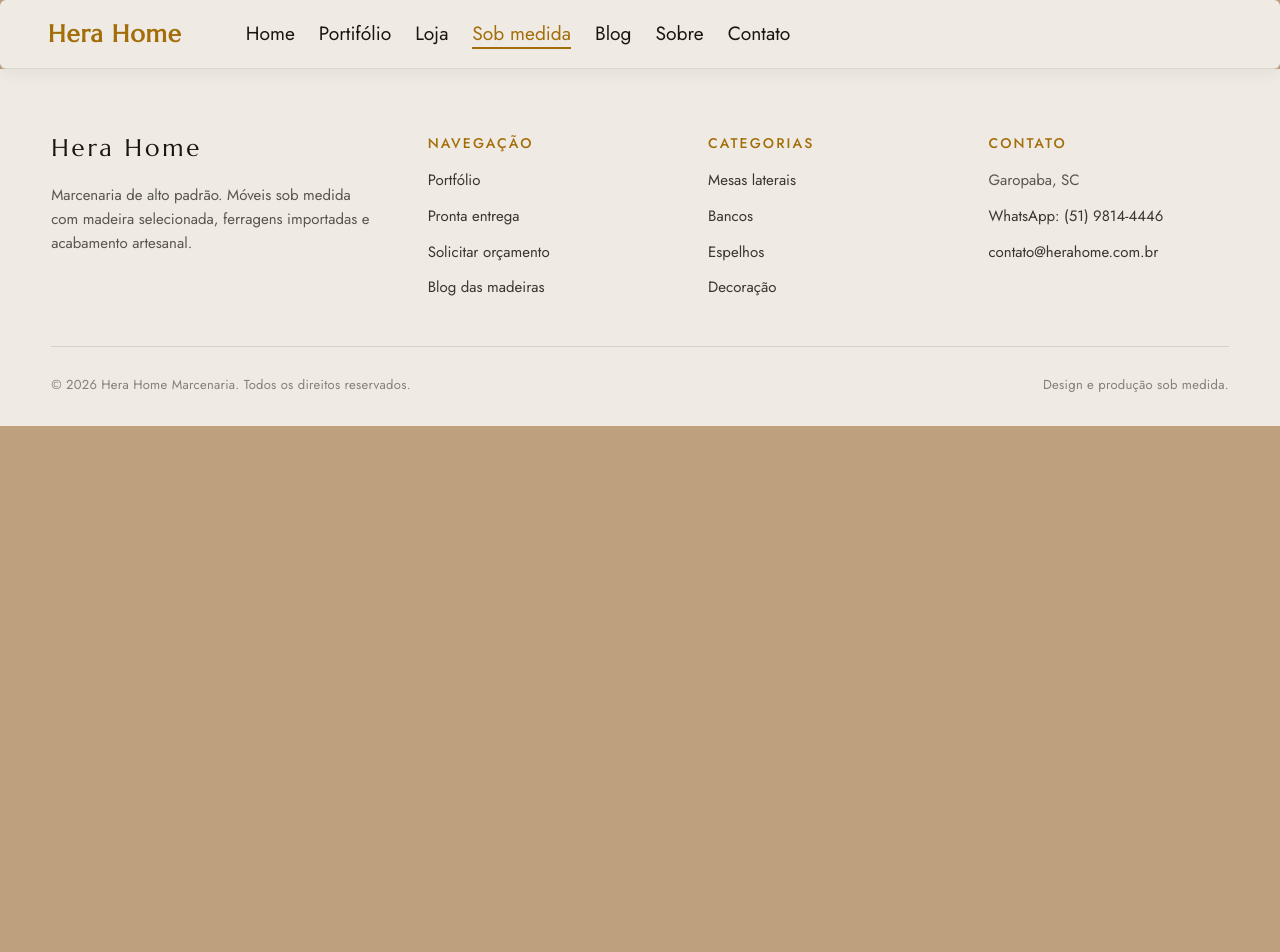
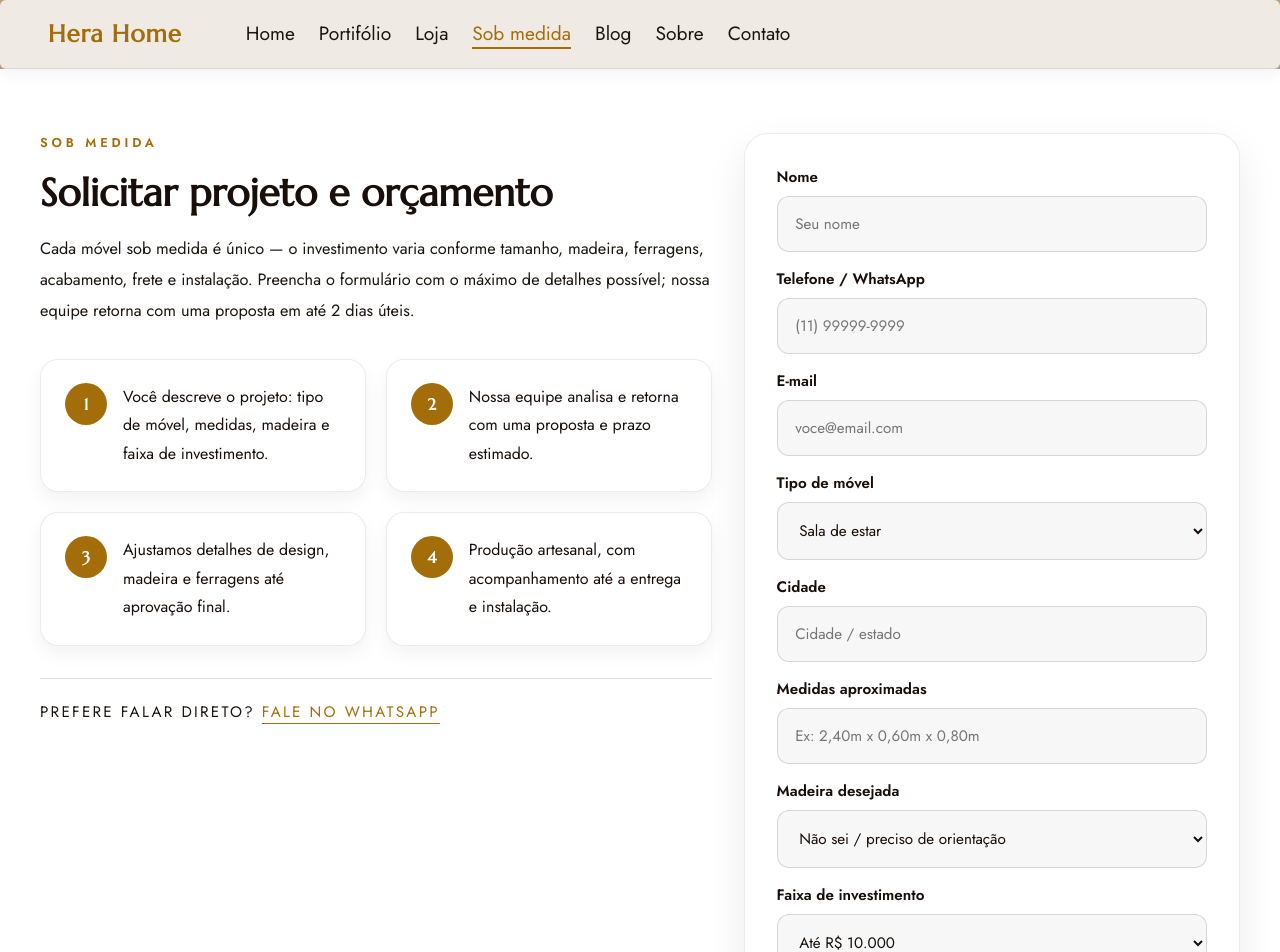
Before and after one commit to Anthony-Xavier/Hera-home, a React (Vite) app: page /sobmedida in a window 1280 px wide. Shown: the top 952 px of the page. Before the commit the page ends 800 px from the top, so only its background shows below. Built offline with nearby package versions, Linux system fonts and the light colour scheme.

Commit message:
csobmedida

```diff
--- a/src/App.jsx
+++ b/src/App.jsx
@@ -5,6 +5,7 @@ import Portfolio from "./Pages/Portfolio/Portfolio";
 import Loja from "./Pages/Loja/Loja";
 import NavBar from "./Components/NavBar/NavBar";
 import Footer from "./Components/Footer/Footer";
+import SobMedida from "./Pages/SobMedida/SobMedida";
 
 function App() {
   return (
@@ -14,6 +15,7 @@ function App() {
         <Route path="/home" element={<Home />} />
         <Route path="/portifolio" element={<Portfolio />} />
         <Route path="/loja" element={<Loja />} />
+        <Route path="/sobmedida" element={<SobMedida />} />
       </Routes>
       <Footer />
     </>
--- /dev/null
+++ b/src/Components/SobMedida/SobMedida.jsx
@@ -0,0 +1,129 @@
+import React from "react";
+import "./SobMedida.scss";
+
+const itens = [
+  {
+    texto:
+      "Você descreve o projeto: tipo de móvel, medidas, madeira e faixa de investimento.",
+  },
+  {
+    texto: "Nossa equipe analisa e retorna com uma proposta e prazo estimado.",
+  },
+  {
+    texto:
+      "Ajustamos detalhes de design, madeira e ferragens até aprovação final.",
+  },
+  {
+    texto: "Produção artesanal, com acompanhamento até a entrega e instalação.",
+  },
+];
+
+const SobMedida = () => {
+  return (
+    <section className="sobmedida">
+      <h2 className="sobmedida__visually-hidden">Sob Medida</h2>
+
+      <div className="sobmedida__grid">
+        <div className="sobmedida__left">
+          <div className="sobmedida__hero">
+            <span className="sobmedida__eyebrow">Sob medida</span>
+            <h1>Solicitar projeto e orçamento</h1>
+            <p>
+              Cada móvel sob medida é único — o investimento varia conforme tamanho,
+              madeira, ferragens, acabamento, frete e instalação. Preencha o
+              formulário com o máximo de detalhes possível; nossa equipe retorna com
+              uma proposta em até 2 dias úteis.
+            </p>
+          </div>
+
+          <ol className="sobmedida__steps">
+            {itens.map((item, index) => (
+              <li className="sobmedida__step" key={index}>
+                <span className="sobmedida__step-number">{index + 1}</span>
+                <p className="sobmedida__step-text">{item.texto}</p>
+              </li>
+            ))}
+          </ol>
+
+          <p className="sobmedida__contact">
+            Prefere falar direto? <a href="#">Fale no WhatsApp</a>
+          </p>
+        </div>
+
+        <aside className="sobmedida__right">
+          <form className="sobmedida__form">
+            <label className="sobmedida__field">
+              <span>Nome</span>
+              <input type="text" placeholder="Seu nome" />
+            </label>
+
+            <label className="sobmedida__field">
+              <span>Telefone / WhatsApp</span>
+              <input type="tel" placeholder="(11) 99999-9999" />
+            </label>
+
+            <label className="sobmedida__field">
+              <span>E-mail</span>
+              <input type="email" placeholder="voce@email.com" />
+            </label>
+
+            <label className="sobmedida__field">
+              <span>Tipo de móvel</span>
+              <select>
+                <option>Sala de estar</option>
+                <option>Cozinha</option>
+                <option>Quarto</option>
+                <option>Escritório</option>
+              </select>
+            </label>
+
+            <label className="sobmedida__field">
+              <span>Cidade</span>
+              <input type="text" placeholder="Cidade / estado" />
+            </label>
+
+            <label className="sobmedida__field">
+              <span>Medidas aproximadas</span>
+              <input type="text" placeholder="Ex: 2,40m x 0,60m x 0,80m" />
+            </label>
+
+            <label className="sobmedida__field">
+              <span>Madeira desejada</span>
+              <select>
+                <option>Não sei / preciso de orientação</option>
+                <option>Cumaru</option>
+                <option>Freijó</option>
+                <option>Carvalho</option>
+              </select>
+            </label>
+
+            <label className="sobmedida__field">
+              <span>Faixa de investimento</span>
+              <select>
+                <option>Até R$ 10.000</option>
+                <option>R$ 10.000 +</option>
+                <option>R$ 20.000 +</option>
+              </select>
+            </label>
+
+            <label className="sobmedida__field">
+              <span>Referências (descrição ou links de inspiração)</span>
+              <textarea placeholder="Conte um pouco sobre o estilo que imagina, links do Pinterest, etc." rows="4" />
+            </label>
+
+            <label className="sobmedida__field sobmedida__field--file">
+              <span>Fotos de referência (opcional)</span>
+              <input type="file" />
+            </label>
+
+            <button className="sobmedida__submit" type="submit">
+              ENVIAR SOLICITAÇÃO
+            </button>
+          </form>
+        </aside>
+      </div>
+    </section>
+  );
+};
+
+export default SobMedida;
--- /dev/null
+++ b/src/Components/SobMedida/SobMedida.scss
@@ -0,0 +1,244 @@
+@use "../../styles/variables" as *;
+
+.sobmedida {
+  margin: 0 auto;
+  padding: 3rem 1.5rem;
+  background-color: $color-white;
+  box-shadow: 0 18px 50px rgba($color-primary, 0.12);
+
+  &__visually-hidden {
+    position: absolute;
+    width: 1px;
+    height: 1px;
+    padding: 0;
+    margin: -1px;
+    overflow: hidden;
+    clip: rect(0, 0, 0, 0);
+    white-space: nowrap;
+    border: 0;
+  }
+
+  &__grid {
+    display: grid;
+    gap: 2rem;
+  }
+
+  &__left {
+    display: grid;
+    gap: 2rem;
+  }
+
+  &__hero {
+    display: flex;
+    flex-direction: column;
+    gap: 1.3rem;
+    max-width: 720px;
+
+    h1 {
+      margin: 0;
+      font-family: $font-primary;
+      font-size: clamp(2.1rem, 3vw, 3.4rem);
+      line-height: 1.05;
+      color: $color-primary;
+    }
+
+    p {
+      margin: 0;
+      max-width: 720px;
+      color: $text-primary;
+      line-height: 1.9;
+      font-family: $font-secondary;
+      font-size: 1.02rem;
+    }
+  }
+
+  &__eyebrow {
+    display: inline-block;
+    font-family: $font-secondary;
+    font-size: 0.8rem;
+    font-weight: 600;
+    letter-spacing: 0.3em;
+    text-transform: uppercase;
+    color: $text-accent;
+  }
+
+  &__steps {
+    display: grid;
+    gap: 1rem;
+    padding: 0;
+    margin: 0;
+    list-style: none;
+  }
+
+  &__step {
+    display: grid;
+    grid-template-columns: auto 1fr;
+    gap: 1rem;
+    align-items: flex-start;
+    padding: 1.4rem 1.5rem;
+    border-radius: 18px;
+    background-color: $color-white;
+    border: 1px solid rgba($text-primary, 0.08);
+    box-shadow: 0 8px 18px rgba($color-primary, 0.05);
+  }
+
+  &__step-number {
+    min-width: 42px;
+    min-height: 42px;
+    border-radius: 50%;
+    display: grid;
+    place-items: center;
+    background-color: $text-accent;
+    color: $color-white;
+    font-family: $font-primary;
+    font-weight: 700;
+    font-size: 1rem;
+  }
+
+  &__step-text {
+    margin: 0;
+    color: $color-primary;
+    font-family: $font-secondary;
+    font-size: 1rem;
+    line-height: 1.8;
+  }
+
+  &__contact {
+    margin: 0;
+    padding-top: 1.4rem;
+    border-top: 1px solid rgba($text-primary, 0.12);
+    font-family: $font-secondary;
+    text-transform: uppercase;
+    letter-spacing: 0.15em;
+    color: $text-primary;
+    font-size: 0.95rem;
+
+    a {
+      color: $text-accent;
+      text-decoration: none;
+      border-bottom: 1px solid currentColor;
+      transition:
+        color 0.25s ease,
+        border-color 0.25s ease;
+
+      &:hover,
+      &:focus {
+        color: $color-primary;
+        border-color: $color-primary;
+      }
+    }
+  }
+
+  &__right {
+    background-color: $color-white;
+    border-radius: 24px;
+    border: 1px solid rgba($text-primary, 0.08);
+    box-shadow: 0 16px 40px rgba($color-primary, 0.08);
+    padding: 2rem;
+  }
+
+  &__form {
+    display: grid;
+    gap: 1rem;
+  }
+
+  &__field {
+    display: grid;
+    gap: 0.5rem;
+    font-family: $font-secondary;
+    font-size: 0.95rem;
+    color: $color-primary;
+
+    span {
+      color: $color-primary;
+      font-weight: 600;
+    }
+
+    input,
+    select,
+    textarea {
+      width: 100%;
+      border: 1px solid rgba($color-primary, 0.14);
+      border-radius: 12px;
+      padding: 1rem 1.1rem;
+      font-family: $font-secondary;
+      font-size: 0.95rem;
+      color: $color-primary;
+      background-color: rgba($color-primary, 0.03);
+      outline: none;
+      transition:
+        border-color 0.2s ease,
+        box-shadow 0.2s ease;
+    }
+
+    input:focus,
+    select:focus,
+    textarea:focus {
+      border-color: $text-accent;
+      box-shadow: 0 0 0 4px rgba($text-accent, 0.1);
+    }
+  }
+
+  &__field--file input {
+    padding: 0.8rem 1rem;
+    background-color: transparent;
+  }
+
+  &__submit {
+    width: 100%;
+    margin-top: 0.5rem;
+    border-radius: 12px;
+    background-color: $color-primary;
+    color: $color-white;
+    font-family: $font-primary;
+    font-weight: 700;
+    text-transform: uppercase;
+    letter-spacing: 0.12em;
+    padding: 1rem 1.2rem;
+    cursor: pointer;
+    border: none;
+    transition:
+      transform 0.2s ease,
+      box-shadow 0.2s ease,
+      background-color 0.2s ease;
+  }
+
+  &__submit:hover,
+  &__submit:focus {
+    background-color: $text-accent;
+    transform: translateY(-1px);
+    box-shadow: 0 12px 24px rgba($color-primary, 0.12);
+  }
+
+  @media (min-width: 768px) {
+    &__grid {
+      grid-template-columns: 1.15fr 0.85fr;
+      align-items: start;
+    }
+
+    &__steps {
+      grid-template-columns: repeat(2, minmax(0, 1fr));
+      gap: 1.25rem;
+    }
+  }
+
+  @media (min-width: 992px) {
+    padding: 4rem 2.5rem;
+  }
+
+  @media (max-width: 640px) {
+    padding: 2rem 1rem;
+
+    &__grid {
+      display: grid;
+    }
+
+    &__step {
+      grid-template-columns: auto;
+    }
+
+    &__hero {
+      gap: 1rem;
+    }
+  }
+}
--- /dev/null
+++ b/src/Pages/SobMedida/SobMedida.jsx
@@ -0,0 +1,11 @@
+import React from "react";
+import SobMedidaSection from "../../Components/SobMedida/SobMedida";
+const SobMedida = () => {
+  return (
+    <div>
+      <SobMedidaSection />
+    </div>
+  );
+};
+
+export default SobMedida;
```
